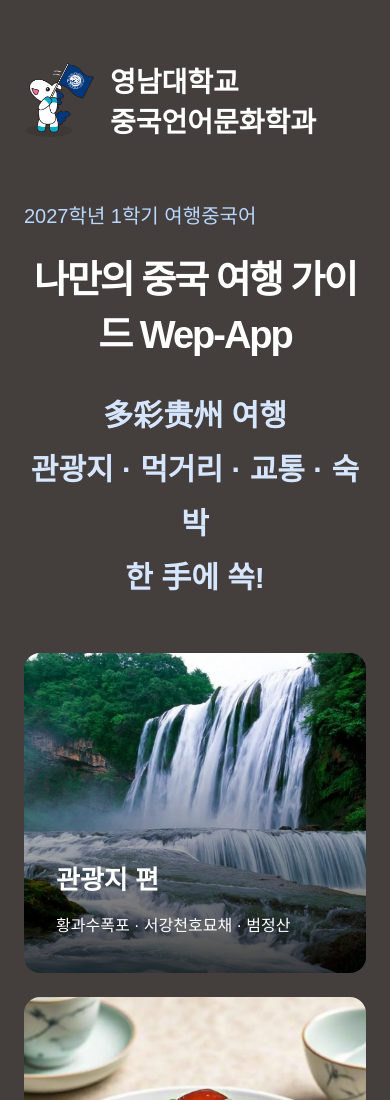
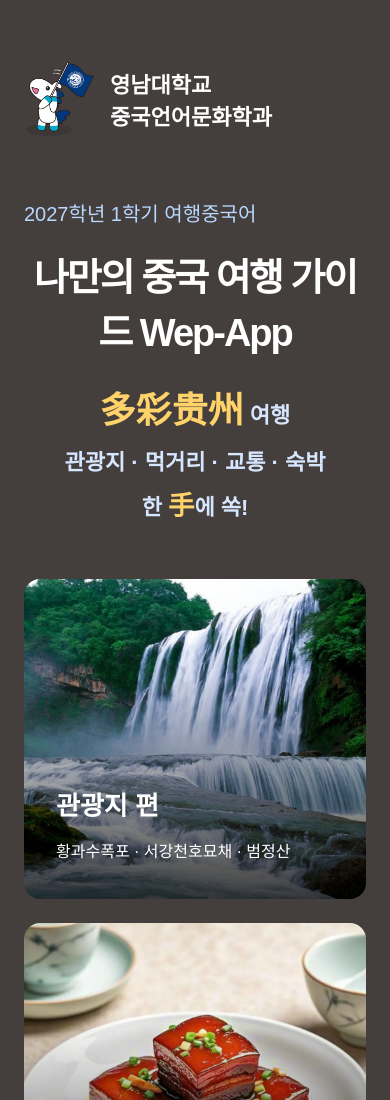
Before and after one commit to varsy12-dot/ChinaTravel-WebApp-, a plain HTML site: page index.html in a window 390 px wide. Shown: the top 1100 px of the page. Drawn offline with Linux system fonts and the light colour scheme.

Commit message:
Update index.html

```diff
--- a/index.html
+++ b/index.html
@@ -118,8 +118,46 @@
         grid-template-columns: 1fr;
       }
     }
-    h1, .intro {
+     h1, .intro {
       text-align: center;
+    }
+
+    /* 多彩贵州와 手를 굵은 금색으로 강조 */
+    .point-title,
+    .point-hand {
+      color: #FFD36A;
+      font-weight: 900;
+    }
+
+    /* 多彩贵州는 제목처럼 크게 */
+    .point-title {
+      font-size: clamp(36px, 6vw, 54px);
+    }
+
+    /* 手는 주변 글씨보다 조금 크게 */
+    .point-hand {
+      font-size: 1.2em;
+    }
+
+    /* 컴퓨터에서는 학교 이름을 한 줄로 표시 */
+    .mobile-break {
+      display: none;
+    }
+
+    /* 휴대폰 화면 설정 */
+    @media (max-width: 600px) {
+      .mobile-break {
+        display: inline;
+      }
+
+      .university {
+        font-size: 22px;
+      }
+
+      .intro {
+        font-size: 22px;
+        word-break: keep-all;
+      }
     }
   </style>
 </head>
@@ -138,10 +176,10 @@
 </div>
       <p class="semester">2027학년 1학기 여행중국어</p>
       <h1>나만의 중국 여행 가이드 Wep-App</h1>
-   <p class="intro" style="font-weight: bold;">
-  多彩贵州 여행<br>
+ <p class="intro" style="font-weight: bold;">
+  <span class="point-title">多彩贵州</span> 여행<br>
   관광지 · 먹거리 · 교통 · 숙박<br>
-  한 手에 쏙!
+  한 <span class="point-hand">手</span>에 쏙!
 </p>
     </header>
 
```
